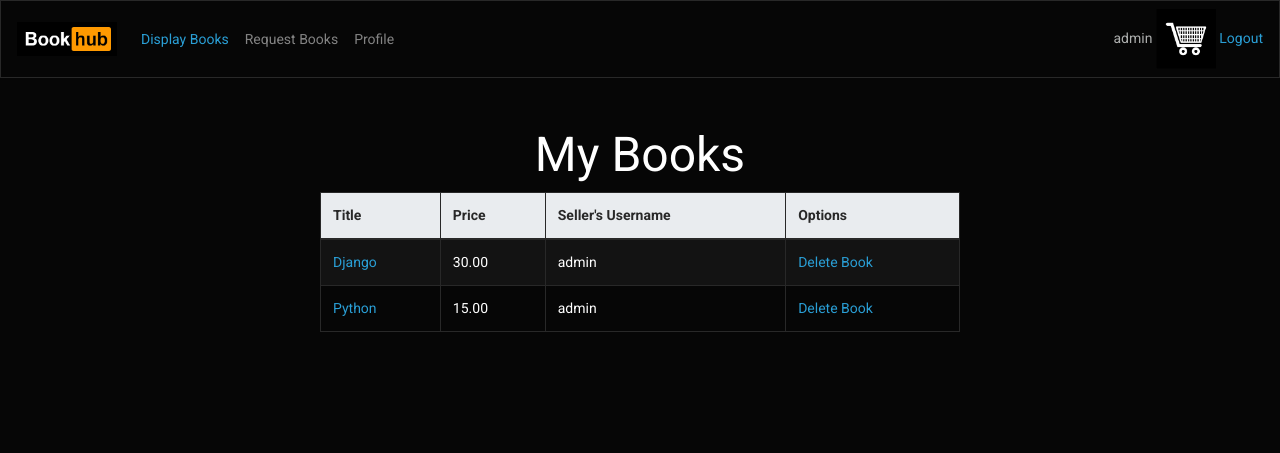
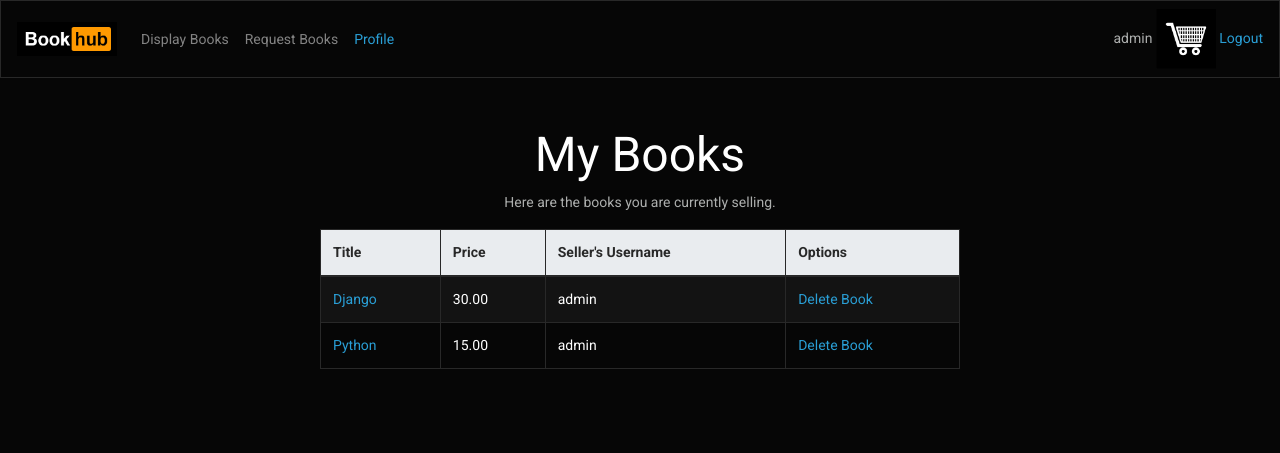
Before and after one commit to rbelleca/CS3337_Proj, a Django app: page /mybooks in a window 1280 px wide. Shown: the top 453 px of the page. Run offline with Django 3.2, Linux system fonts and the light colour scheme; a user stored in the database is signed in; data comes from the database, SQL or seed files in the repository; some libraries are stand-ins or nearby versions.

Commit message:
fixed bugs, merge complete

```diff
--- a/bookEx/templates/bookMng/book_detail.html
+++ b/bookEx/templates/bookMng/book_detail.html
@@ -12,14 +12,11 @@
 {% endblock logo%}
 
 {% block navbar_item %}
-    <li>
-        <a href="{{ item.link }}"> {{ item.item }} </a>
-    </li>
     <li class="nav-item active">
         <a class="nav-link text-primary" href="/displaybooks">Display Books</a>
     </li>
     <li class="nav-item">
-        <a class="nav-link" href="/postbook">Request Books</a>
+        <a class="nav-link" href="/requestbook">Request Books</a>
     </li>
     <li class="nav-item">
         <a class="nav-link" href="/mybooks">Profile</a>
--- a/bookEx/templates/bookMng/mybooks.html
+++ b/bookEx/templates/bookMng/mybooks.html
@@ -12,14 +12,14 @@
 {% endblock logo%}
 
 {% block navbar_item %}
-    <li class="nav-item active">
-        <a class="nav-link text-primary" href="/displaybooks">Display Books</a>
+    <li class="nav-item">
+        <a class="nav-link" href="/displaybooks">Display Books</a>
     </li>
     <li class="nav-item">
         <a class="nav-link" href="/requestbook">Request Books</a>
     </li>
-    <li class="nav-item">
-        <a class="nav-link" href="/mybooks">Profile</a>
+    <li class="nav-item active">
+        <a class="nav-link text-primary" href="/mybooks">Profile</a>
     </li>
 
 
@@ -29,7 +29,7 @@
 
 <div class="text-center">
     <h2> My Books </h2>
-<!--    <p> You can sell your book here. Your entry will automatically be entered in the market. Thank you!</p>-->
+    <p> Here are the books you are currently selling.</p>
 </div>
 
 <table class="table table-striped table-bordered mx-auto" align="center" border="2">
```
